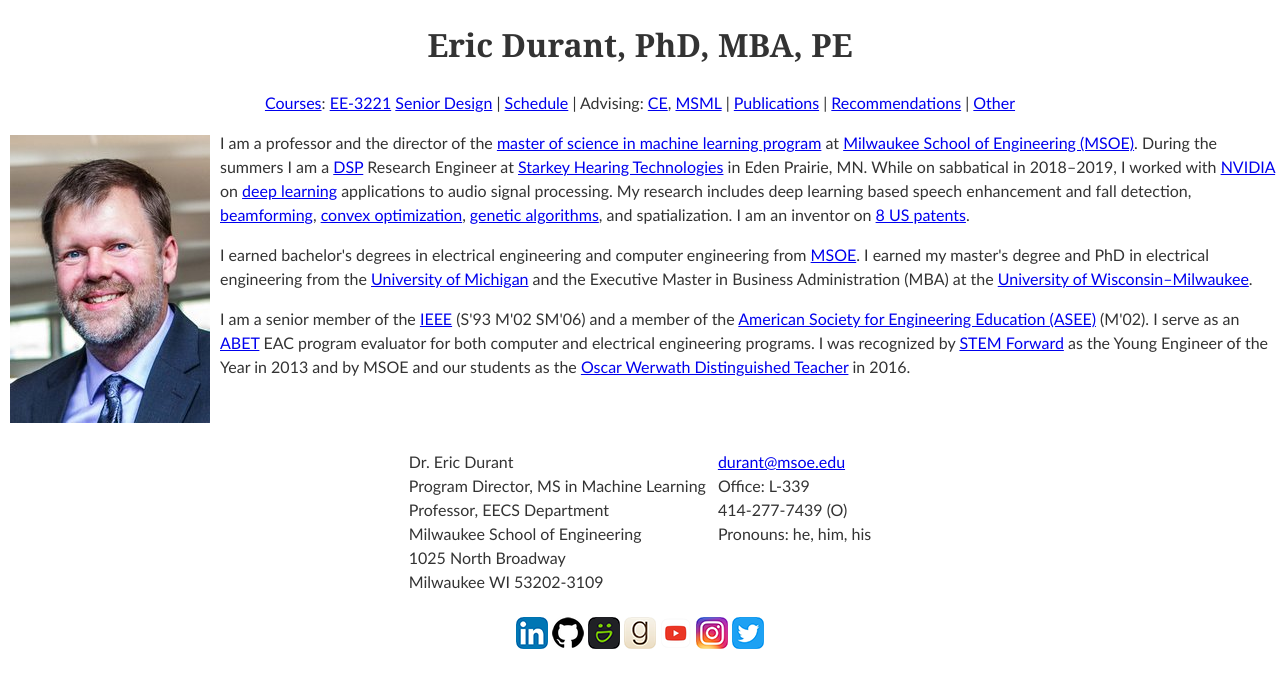
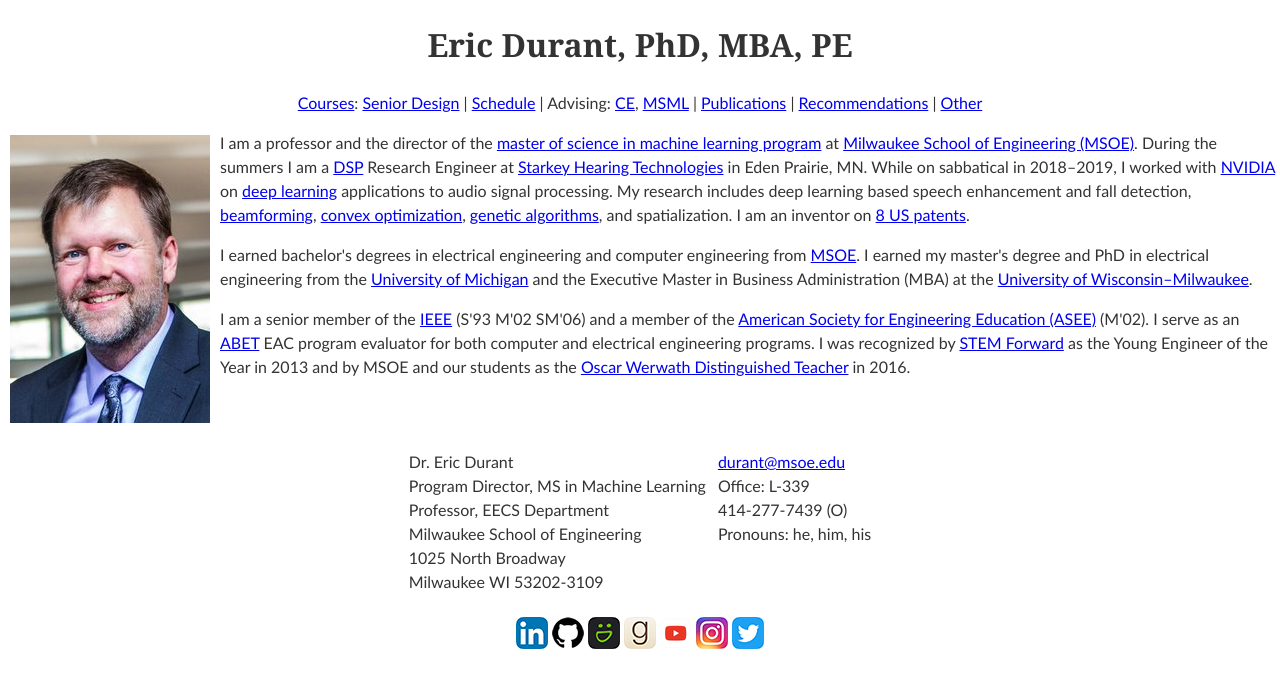
Before and after one commit to edurant/edurant.github.io, a Jekyll site: the page built from index.html, in a window 1280 px wide. Shown: the top 688 px of the page. Built offline with Jekyll 4.4.1, drawn with Linux system fonts in a browser that asks for light colours.

Commit message:
homepage update for spring term

```diff
--- a/index.html
+++ b/index.html
@@ -15,7 +15,7 @@
 <h1 align="center">{{page.title}}</h1>
 
 <div align="center">
-    <p><a href="courses/">Courses</a>: <a href="courses/ee3221/">EE-3221</a> <a href="https://gitlab.com/msoe.edu/eecs/seniordesign/ce/wikis/">Senior Design</a>
+    <p><a href="courses/">Courses</a>: <a href="https://gitlab.com/msoe.edu/eecs/seniordesign/ce/wikis/">Senior Design</a>
     | <a href="sched/s23.html">Schedule</a>
     | Advising: <a href="advising/">CE</a>, <a href="advising/msml.html">MSML</a>
     | <a href="https://scholar.google.com/citations?user=FSlPi_wAAAAJ">Publications</a>
```
